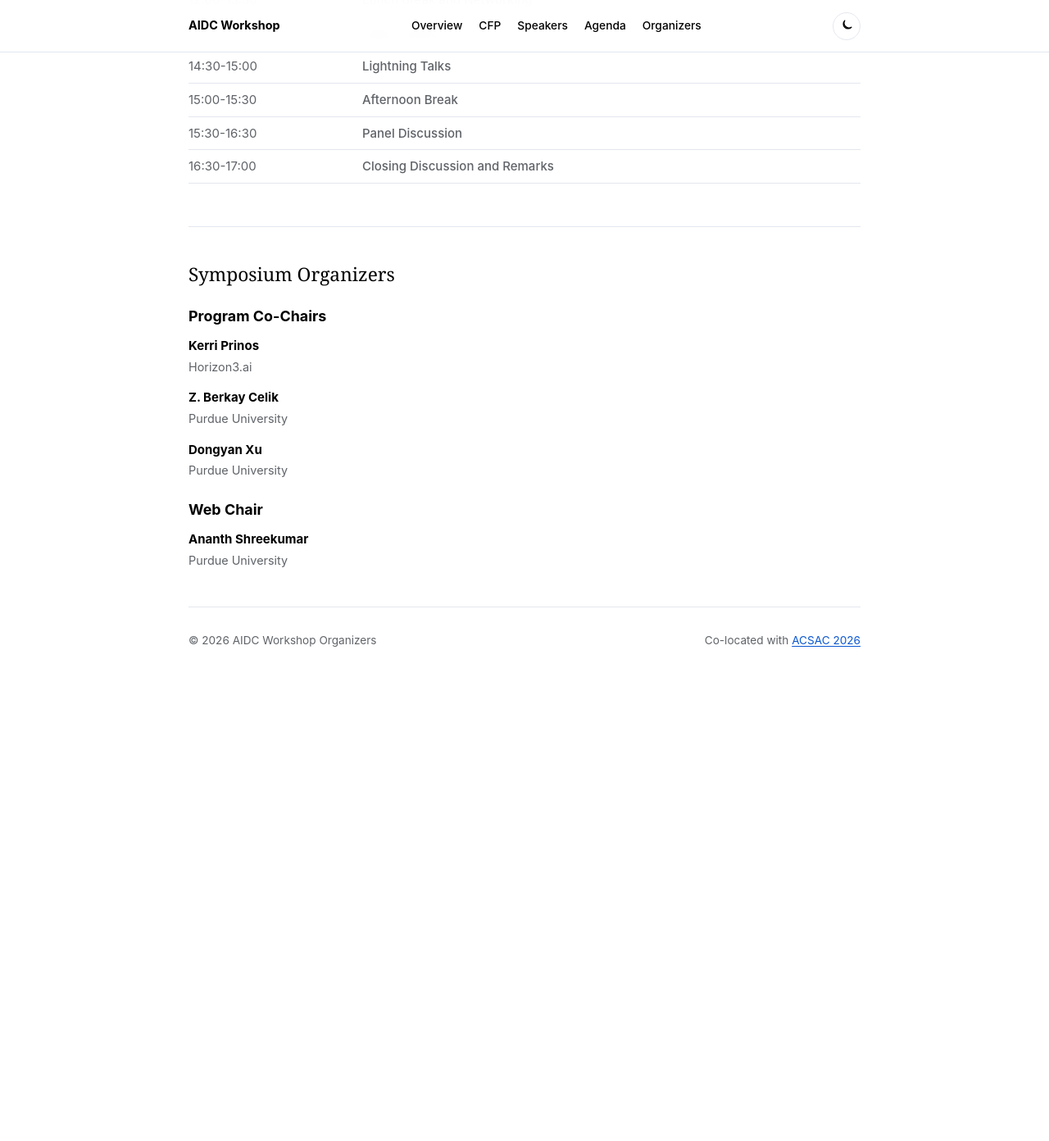
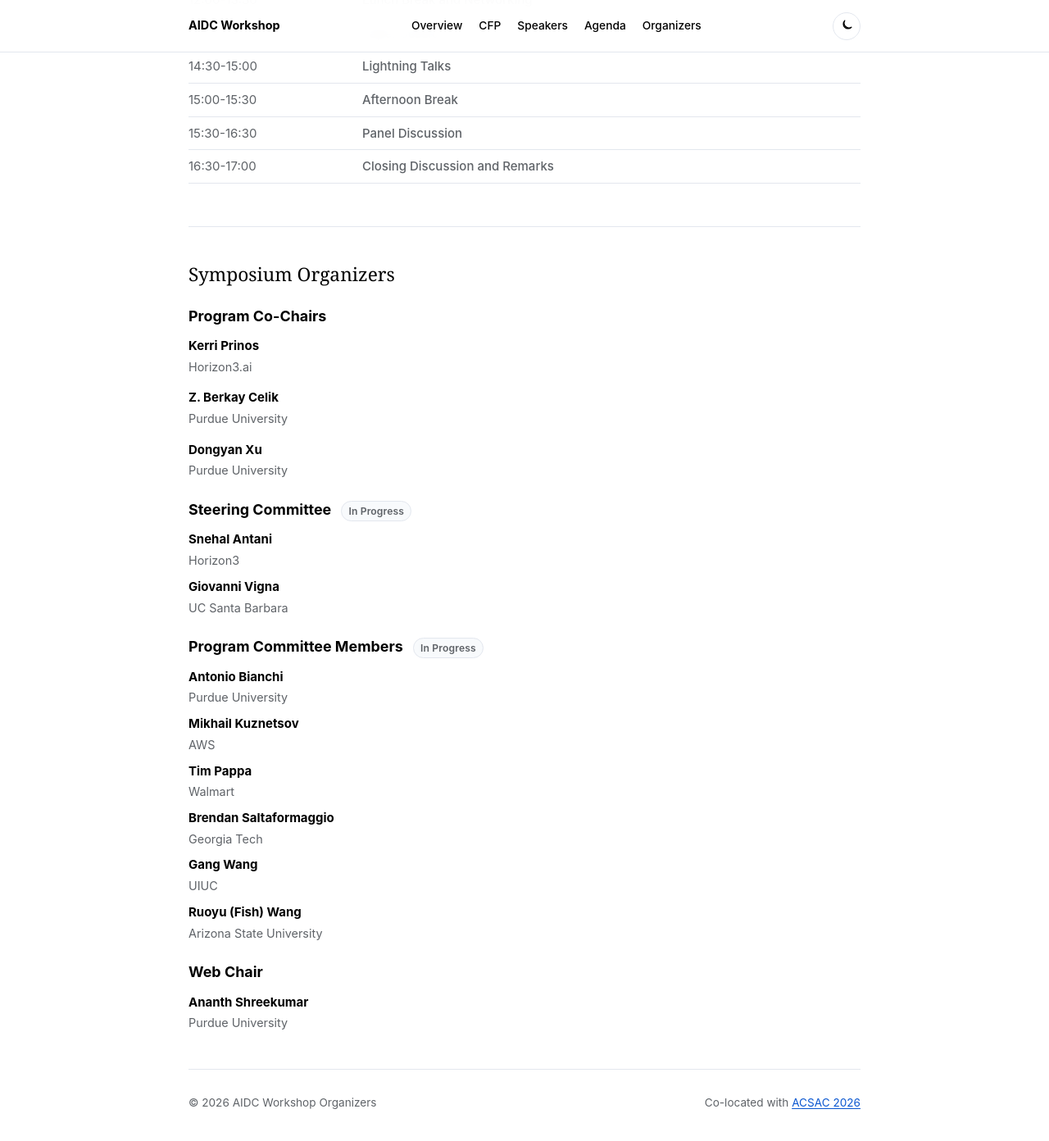
Before and after one commit to aidcworkshop/aidcworkshop.github.io, a Jekyll site: the page built from index.md, in a window 1280 px wide and 1400 px high, scrolled down 4953 px. Shown: the top 1392 px of the window at 82% size. Built offline with Jekyll 4.4.1, drawn with Linux system fonts in a browser that asks for light colours; before the commit the page ends 5789 px from its top, so only the background shows below that.

Commit message:
Add steering and program committee members

```diff
--- a/_data/workshop.yml
+++ b/_data/workshop.yml
@@ -177,6 +177,30 @@ organizers:
         - name: "Dongyan Xu"
           affiliation: "Purdue University"
           url: "https://www.cs.purdue.edu/homes/dxu/"
+    - role: "Steering Committee"
+      status: "In Progress"
+      compact: true
+      people:
+        - name: "Snehal Antani"
+          affiliation: "Horizon3"
+        - name: "Giovanni Vigna"
+          affiliation: "UC Santa Barbara"
+    - role: "Program Committee Members"
+      status: "In Progress"
+      compact: true
+      people:
+        - name: "Antonio Bianchi"
+          affiliation: "Purdue University"
+        - name: "Mikhail Kuznetsov"
+          affiliation: "AWS"
+        - name: "Tim Pappa"
+          affiliation: "Walmart"
+        - name: "Brendan Saltaformaggio"
+          affiliation: "Georgia Tech"
+        - name: "Gang Wang"
+          affiliation: "UIUC"
+        - name: "Ruoyu (Fish) Wang"
+          affiliation: "Arizona State University"
     - role: "Web Chair"
       people:
         - name: "Ananth Shreekumar"
--- a/_layouts/home.html
+++ b/_layouts/home.html
@@ -186,13 +186,25 @@ layout: default
     <div class="section__body organizer-groups">
       {% for group in workshop.organizers.groups %}
         <div class="organizer-group">
-          <h3>{{ group.role }}</h3>
-          <div class="people-list people-list--compact">
+          <h3>
+            {{ group.role }}
+            {% if group.status %}
+              <span class="organizer-status">{{ group.status }}</span>
+            {% endif %}
+          </h3>
+          <div class="people-list people-list--compact{% if group.compact %} people-list--dense{% endif %}">
             {% for person in group.people %}
-              <a class="person" href="{{ person.url }}">
-                <strong>{{ person.name }}</strong>
-                <span>{{ person.affiliation }}</span>
-              </a>
+              {% if person.url %}
+                <a class="person" href="{{ person.url }}">
+                  <strong>{{ person.name }}</strong>
+                  <span>{{ person.affiliation }}</span>
+                </a>
+              {% else %}
+                <div class="person person--static">
+                  <strong>{{ person.name }}</strong>
+                  <span>{{ person.affiliation }}</span>
+                </div>
+              {% endif %}
             {% endfor %}
           </div>
         </div>
--- a/assets/css/main.css
+++ b/assets/css/main.css
@@ -546,6 +546,10 @@ h4 {
   gap: 14px;
 }
 
+.people-list--dense {
+  gap: 8px;
+}
+
 .organizer-groups {
   display: grid;
   gap: 22px;
@@ -553,6 +557,21 @@ h4 {
 
 .organizer-group h3 {
   margin-top: 0;
+}
+
+.organizer-status {
+  display: inline-flex;
+  align-items: center;
+  margin-left: 8px;
+  padding: 2px 8px;
+  border: 1px solid var(--line);
+  border-radius: 999px;
+  background: var(--soft);
+  color: var(--muted);
+  font-size: 0.76rem;
+  font-weight: 600;
+  letter-spacing: 0.01em;
+  vertical-align: middle;
 }
 
 .person {
```
